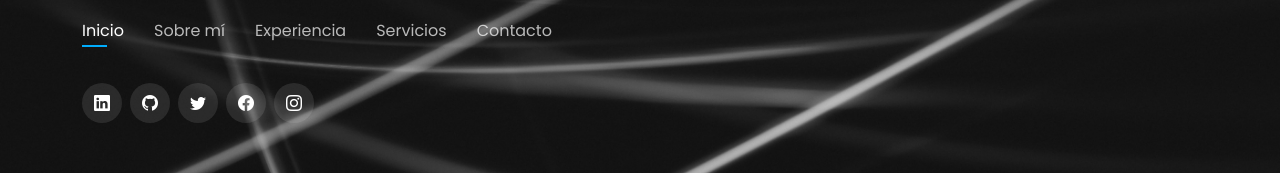
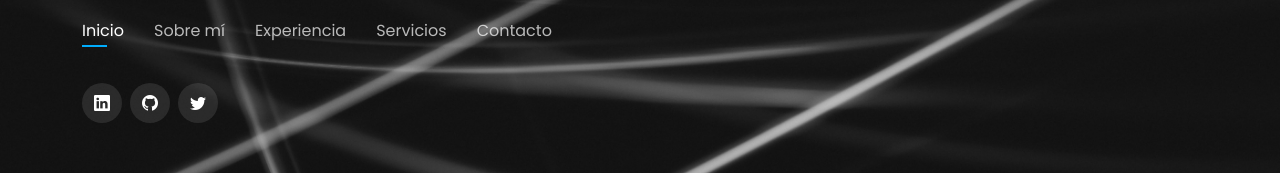
Before and after one commit to SebasTamayoA/Portafolio, a plain HTML site: page index.html in a window 1280 px wide. Shown: the part 395-568 px from the top of the page. Drawn offline with nearby package versions, Linux system fonts and the light colour scheme.

Commit message:
Update index.html

```diff
--- a/index.html
+++ b/index.html
@@ -61,8 +61,6 @@
         <a href="https://www.linkedin.com/in/juan-sebastian-tamayo-atehortua-16111b73/" target="_blank"class="linkedin"><i class="bi bi-linkedin"></i></a>
         <a href="https://github.com/SebasTamayoA" target="_blank"class="github"><i class="bi bi-github"></i></a>
         <a href="https://twitter.com/Jstamayoa" target="_blank"class="twitter"><i class="bi bi-twitter"></i></a>
-        <a href="https://www.facebook.com/sebastamayo37" target="_blank" class="facebook"><i class="bi bi-facebook"></i></a>
-        <a href="https://www.instagram.com/sebas.tama/?hl=es" target="_blank" class="instagram"><i class="bi bi-instagram"></i></a>
 
       </div>
 
```
